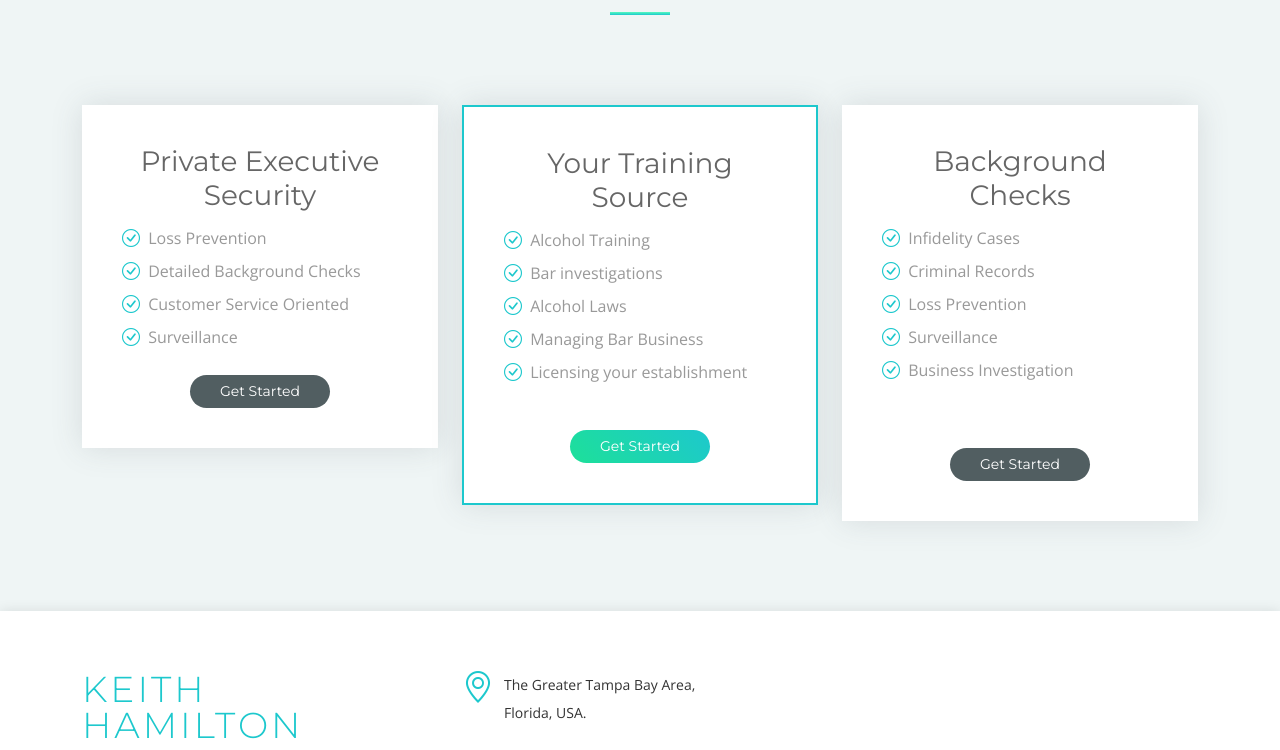
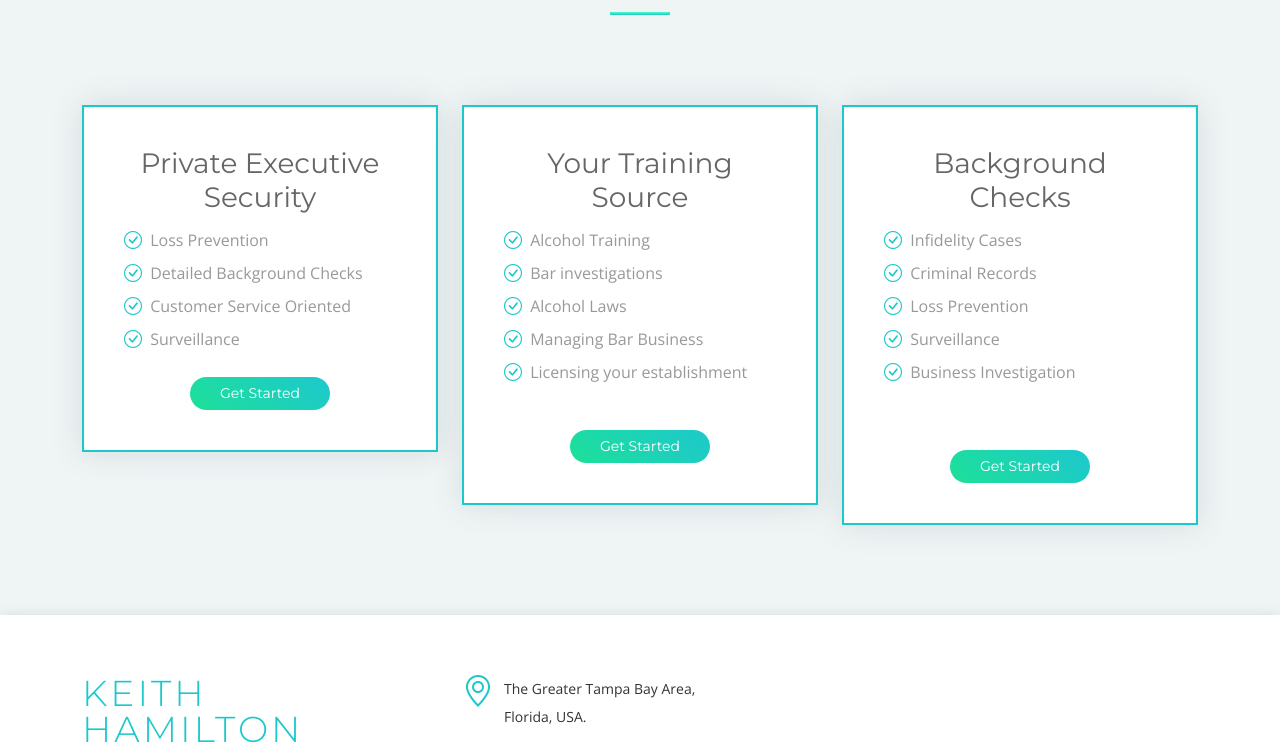
Before and after one commit to keirohamilton/choredoor, a plain HTML site: page index.html in a window 1280 px wide. Shown: the part 2556-3306 px from the top of the page. Drawn offline with nearby package versions, Linux system fonts and the light colour scheme.

Commit message:
Update index.html

```diff
--- a/index.html
+++ b/index.html
@@ -204,7 +204,7 @@
         <div class="row">
 
           <div class="col-lg-4 col-md-6">
-            <div class="box">
+            <div class="box featured">
               <h3>Private Executive Security</h3>
 
               <ul>
@@ -233,7 +233,7 @@
           </div>
 
           <div class="col-lg-4 col-md-6">
-            <div class="box">
+            <div class="box featured">
               <h3>Background Checks</h3>
               <ul>
                 <li><i class="bi bi-check-circle"></i>  Infidelity Cases </li>
```
